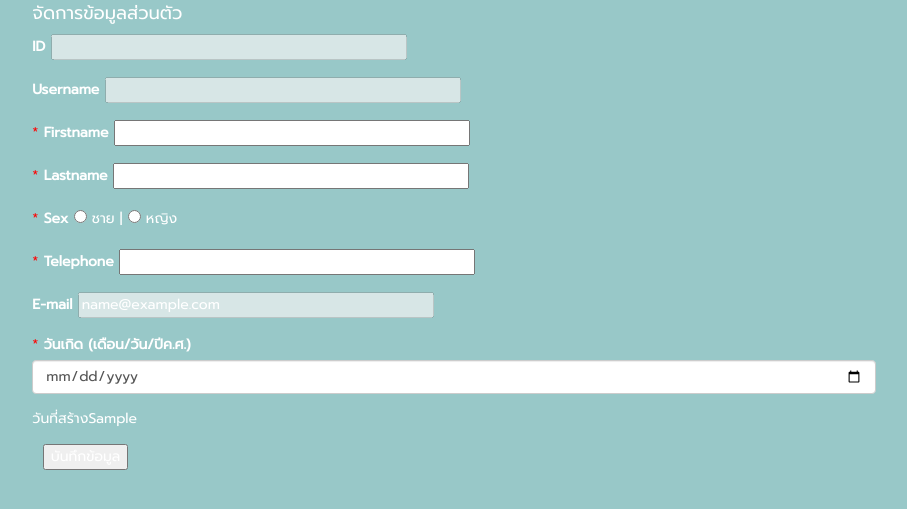
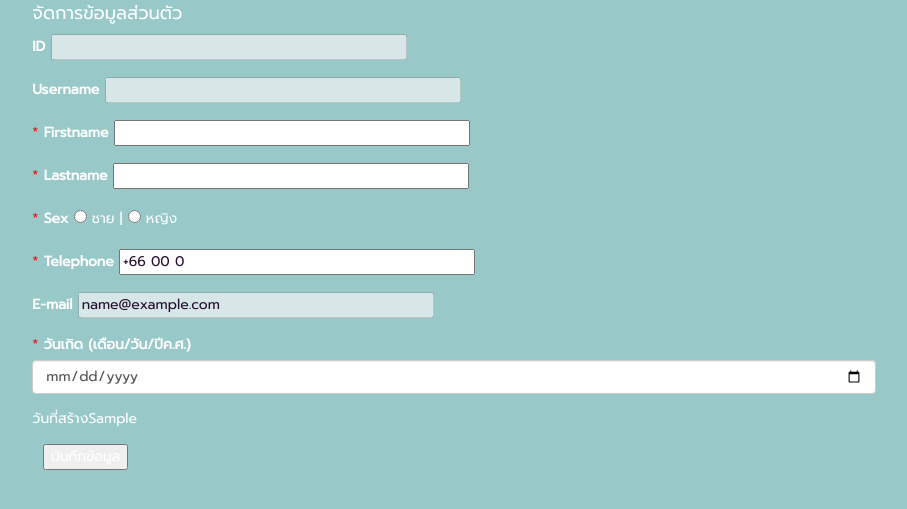
Before and after one commit to Sakchai-Limtsooknirun/EventHubs, a PHP site: page /Edit.php in a window 1280 px wide. Shown: the part 132-641 px from the top of the page, without its empty margins (186-1093 px from the left). Run offline with PHP 8.4, Linux system fonts and the light colour scheme; the visitor is signed in with stand-in values (Sample User, id 1); tables that the repository leaves empty or names only in its code hold one stand-in row (values such as "Sample post"); data that the repository does not hold is empty.

Commit message:
แก้สีฟร้อน

```diff
--- a/Edit.php
+++ b/Edit.php
@@ -38,13 +38,13 @@ if ($_SESSION["Username"] == $username){
 <div class="form-group">
     <tr>
         <td class="form-control"><label>ID</label></td>
-        <td><input type="text" name="EditID" value="<?php echo $meResult['ID']; ?>" size="40" readonly="readonly" disabled="disabled" required/></td>
+        <td><input style="color:#260d31" type="text" name="EditID" value="<?php echo $meResult['ID']; ?>" size="40" readonly="readonly" disabled="disabled" required/></td>
     </tr>
 </div>
 <div class="form-group">
     <tr>
         <td class="form-control"><label>Username</label></td>
-        <td><input type="text" name="Editusername" value="<?php echo $meResult['Username']; ?>" size="40" readonly="readonly" disabled="disabled" required/></td>
+        <td><input style="color:#260d31" type="text" name="Editusername" value="<?php echo $meResult['Username']; ?>" size="40" readonly="readonly" disabled="disabled" required/></td>
     </tr>
 </div>
 
@@ -52,7 +52,7 @@ if ($_SESSION["Username"] == $username){
     <abbr style="color:red;">* </abbr>
     <tr>
         <td class="form-control"><label>Firstname</label></td>
-        <td><input type="text" name="Editfirstname" value="<?php echo $meResult['Firstname']; ?>" size="40" required/></td>
+        <td><input style="color:#260d31" type="text" name="Editfirstname" value="<?php echo $meResult['Firstname']; ?>" size="40" required/></td>
     </tr>
 </div>
 
@@ -60,7 +60,7 @@ if ($_SESSION["Username"] == $username){
     <abbr style="color:red;">* </abbr>
     <tr>
         <td class="form-control"><label>Lastname</label></td>
-        <td><input type="text" name="Editlastname" value="<?php echo $meResult['Lastname']; ?>" size="40" required/></td>
+        <td><input style="color:#260d31" type="text" name="Editlastname" value="<?php echo $meResult['Lastname']; ?>" size="40" required/></td>
     </tr>
 </div>
 
@@ -68,14 +68,14 @@ if ($_SESSION["Username"] == $username){
     <tr>
         <td class="form-control"><label>Sex</label></td>
     <td>
-        <input type="radio" name="Editsex" value="m" required
+        <input style="color:#260d31" type="radio" name="Editsex" value="m" required
         <?php
         if ($meResult['sex'] == 'm') {
         echo 'checked';
         }
         ?>
         /> ชาย  |
-        <input type="radio" name="Editsex" value="w" required
+        <input style="color:#260d31" type="radio" name="Editsex" value="w" required
         <?php
     if ($meResult['sex'] == 'w') {
         echo 'checked';
@@ -90,14 +90,14 @@ if ($_SESSION["Username"] == $username){
 <div class="form-group">
     <tr><abbr style="color:red;">* </abbr>
         <td class="form-control"><label>Telephone</label></td>
-        <td><input minlength="9" data-format="+66 dd ddd-dddd" class="input-medium bfh-phone" type="text" name="Editphone" value="<?php echo $meResult['telephone']; ?>" size="40" required/></td>
+        <td><input style="color:#260d31" minlength="9" data-format="+66 dd ddd-dddd" class="input-medium bfh-phone" type="text" name="Editphone" value="<?php echo $meResult['telephone']; ?>" size="40" required/></td>
 </tr>
 </div>
 
 <div class="form-group">
     <tr>
         <td class="form-control"><label>E-mail</label></td>
-        <td><input type="text" name="Editemail" value="<?php echo $meResult['email']; ?>" size="40" readonly="readonly" disabled="disabled" required/></td>
+        <td><input style="color:#260d31" type="text" name="Editemail" value="<?php echo $meResult['email']; ?>" size="40" readonly="readonly" disabled="disabled" required/></td>
     </tr>
 </div>
 
```
